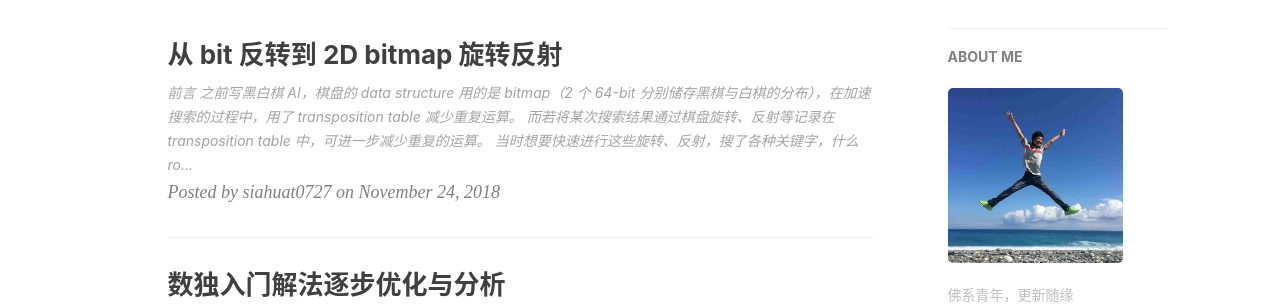
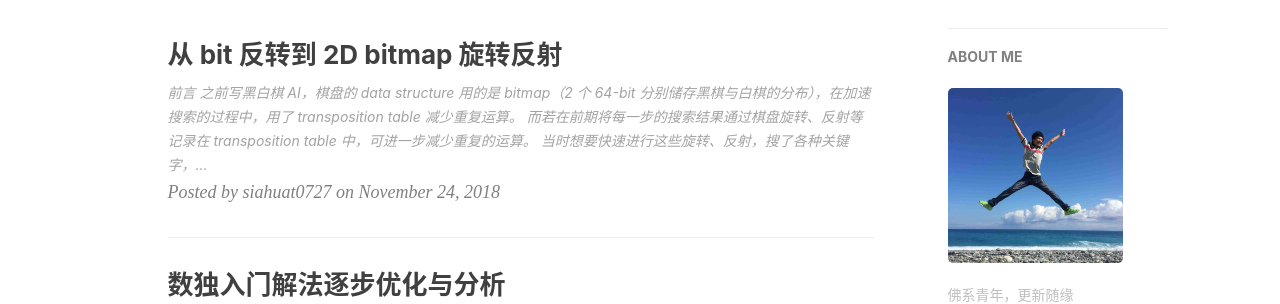
Before and after one commit to siahuat0727/siahuat0727.github.io, a Jekyll site: the page built from index.html, in a window 1280 px wide. Shown: the part 450-754 px from the top of the page. Built offline with Jekyll 4.4.1, drawn with Linux system fonts in a browser that asks for light colours; nearby versions of some CDN libraries; the list of posts is cut into pages by our own code; comment, search, counter and statistics services are not loaded.

Commit message:
Update qianyan

````diff
--- a/_posts/2018-11-24-bitmap-rotate.markdown
+++ b/_posts/2018-11-24-bitmap-rotate.markdown
@@ -13,7 +13,7 @@ tags:
 ## 前言
 
 之前写黑白棋 AI，棋盘的 data structure 用的是 bitmap（2 个 64-bit 分别储存黑棋与白棋的分布），在加速搜索的过程中，用了 transposition table 减少重复运算。
-而若将某次搜索结果通过**棋盘旋转、反射**等记录在 transposition table 中，可进一步减少重复的运算。
+而若在前期将每一步的搜索结果通过**棋盘旋转、反射**等记录在 transposition table 中，可进一步减少重复的运算。
 当时想要快速进行这些旋转、反射，搜了各种关键字，什么 rotate 2D bitmap， rotate bit matrix， 位图旋转，位 2D 旋转竟然都找不到相关资料。
 最后终于在 [Nugnikoll 的 GitHub repository](https://github.com/Nugnikoll/MyReversi/blob/3fc9edf19f838e77bcdf03ae226add1e70422c5d/cpp/reversi.h#L253)（目前 Botzone 黑白棋冠军）找到对应的实现：
 ```cpp
````
